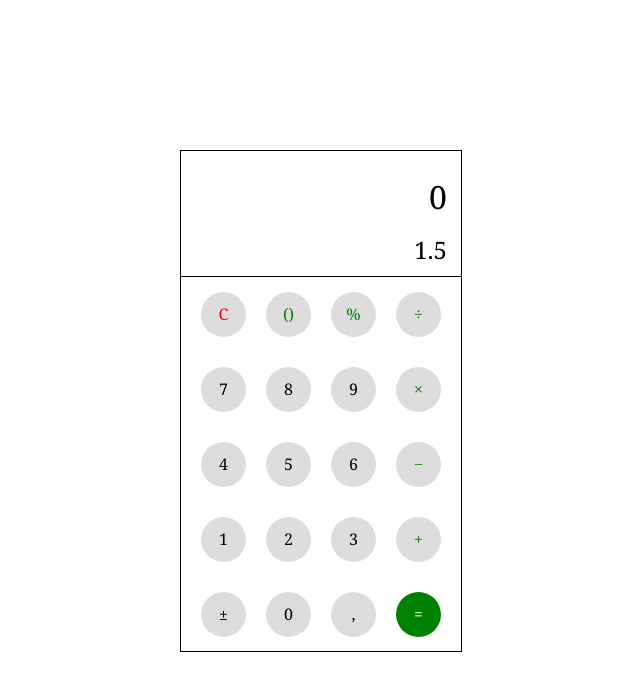
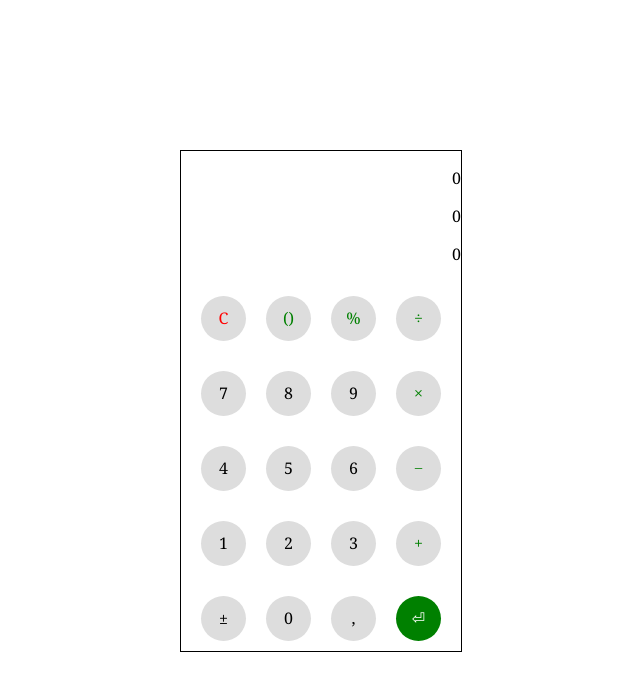
Before and after one commit to Atsocs/redux-react-calculator, a React (Create React App) app: page / in a window 1280 px wide. Shown: the top 680 px of the page, without its empty margins (320-960 px from the left). Built offline with nearby package versions, Linux system fonts and the light colour scheme.

Commit message:
calculator stacking

```diff
--- a/src/App.js
+++ b/src/App.js
@@ -1,20 +1,19 @@
 import { connect } from "react-redux";
 import Calculator from "./Calculator";
-import { pressNum } from "./modules";
+import { pressNum, enter } from "./modules";
 
 // Map Redux state to component props
 function mapStateToProps(state) {
   return {
-    visorText: state,
+    calculatorState: state,
   };
 }
-
-// Action
 
 // Map Redux actions to component props
 function mapDispatchToProps(dispatch) {
   return {
     pressNumWithDispatch: (n) => dispatch(pressNum(n)),
+    enterAction: () => dispatch(enter()),
   };
 }
 
--- a/src/Calculator.css
+++ b/src/Calculator.css
@@ -9,7 +9,7 @@
   border: 1px solid;
 
   font-family: Georgia, serif;
-  font-size: xx-large;
+  text-align: right;
 }
 
 .buttons-container {
--- a/src/Calculator.js
+++ b/src/Calculator.js
@@ -1,6 +1,5 @@
 import { Component } from "react";
 import "./Calculator.css";
-import Visor from "./Visor";
 import Button from "./Button";
 
 class Calculator extends Component {
@@ -8,9 +7,14 @@ class Calculator extends Component {
     const red = "red";
     const green = "green";
     const white = "white";
+
+    const { stack, inputState } = this.props.calculatorState;
+    console.log(inputState);
     return (
       <div className="calculator">
-        <Visor text={this.props.visorText} equals={"1.5"} />
+        <p>{stack[2] || 0}</p>
+        <p>{stack[1] || 0}</p>
+        <p>{stack[0] || 0}</p>
         <div className="buttons-container">
           <Button color={red}>C</Button>
           <Button color={green}>()</Button>
@@ -35,8 +39,12 @@ class Calculator extends Component {
           <Button>&plusmn;</Button>
           <Button onClick={this.props.pressNumWithDispatch}>0</Button>
           <Button>,</Button>
-          <Button color={white} bgcolor={green}>
-            =
+          <Button
+            onClick={this.props.enterAction}
+            color={white}
+            bgcolor={green}
+          >
+            &#9166;
           </Button>
         </div>{" "}
       </div>
--- a/src/modules.js
+++ b/src/modules.js
@@ -1,4 +1,5 @@
 const PRESS_NUM = "PRESS_NUM";
+const ENTER = "ENTER";
 
 // action
 export const pressNum = (n) => ({
@@ -6,11 +7,39 @@ export const pressNum = (n) => ({
   payload: n,
 });
 
-export const reducer = (state = "0", { type, payload }) => {
+export const enter = () => ({
+  type: ENTER,
+});
+
+// inputState = append | replace | push
+
+export const reducer = (
+  state = { stack: [], inputState: "replace" },
+  { type, payload }
+) => {
   console.log("oi");
   switch (type) {
+    case ENTER:
+      return {
+        stack: [state.stack[0] || 0, ...state.stack],
+        inputState: "replace",
+      };
     case PRESS_NUM:
-      return state + payload;
+      if (state.inputState === "append") {
+        return {
+          stack: [(state.stack[0] || "0") + payload, ...state.stack.slice(1)],
+          inputState: "append",
+        };
+      } else if (state.inputState === "replace") {
+        return {
+          stack: [payload, ...state.stack.slice(1)],
+          inputState: "append",
+        };
+      } else if (state.inputState === "push") {
+      } else {
+        console.error("inputState = append | replace | push");
+      }
+      break;
     default:
       return state;
   }
```
